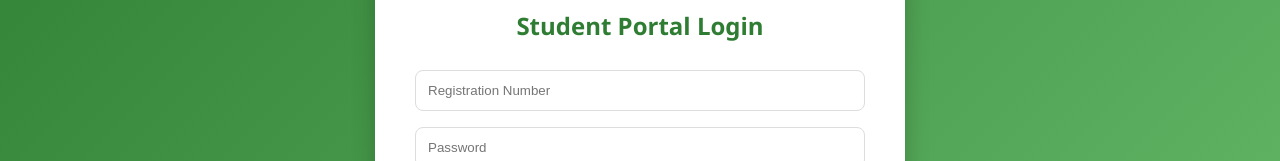
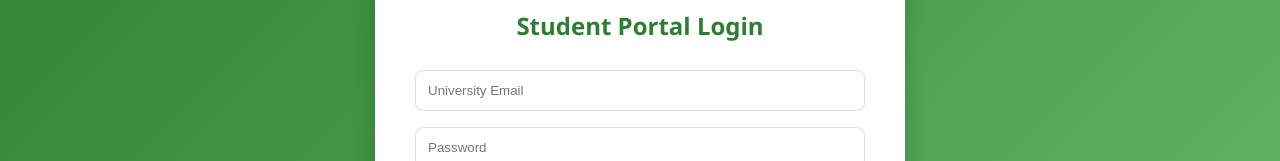
Before and after one commit to Prince-Derrek/smps-exam-system, a React (Create React App) app: page / in a window 1280 px wide. Shown: the part 309-470 px from the top of the page. Built offline with nearby package versions, Linux system fonts and the light colour scheme.

Commit message:
Refactor: Switched Login identifier from Reg Number to Email

```diff
--- a/src/components/Login.jsx
+++ b/src/components/Login.jsx
@@ -4,7 +4,7 @@ import { useNavigate } from 'react-router-dom';
 import logo from '../logo.png';
 
 const Login = ({ onSwitch }) => {
-  const [studentId, setStudentId] = useState('');
+  const [email, setEmail] = useState('');
   const [password, setPassword] = useState('');
   const [isLoading, setIsLoading] = useState(false);
   const [error, setError] = useState('');
@@ -18,7 +18,7 @@ const Login = ({ onSwitch }) => {
 
     try {
       const response = await axios.post('http://localhost:5000/api/auth/login', {
-        studentId,
+        email,
         password
       });
 
@@ -30,7 +30,7 @@ const Login = ({ onSwitch }) => {
       navigate('/dashboard');
 
     } catch (err) {
-      setError("Invalid credentials. Please try again.");
+      setError(err.response?.data?.message || "Invalid email or password. Please try again.");
     } finally {
       setIsLoading(false);
     }
@@ -42,15 +42,15 @@ const Login = ({ onSwitch }) => {
       <h2>Student Portal Login</h2>
 
       {}
-      {error && <p style={{ color: 'red', fontSize: '13px' }}>{error}</p>}
+      {error && <p style={{ color: '#d32f2f', fontSize: '13px', marginBottom: '10px' }}>{error}</p>}
 
       <form onSubmit={handleLogin}>
         <input
-          type="text"
-          placeholder="Registration Number"
-          value={studentId}
-          onChange={(e) => setStudentId(e.target.value)}
-          disabled={isLoading} // 4.5: Disable input while loading
+          type="email"
+          placeholder="University Email"
+          value={email}
+          onChange={(e) => setEmail(e.target.value)}
+          disabled={isLoading}
           required
         />
         <input
```
